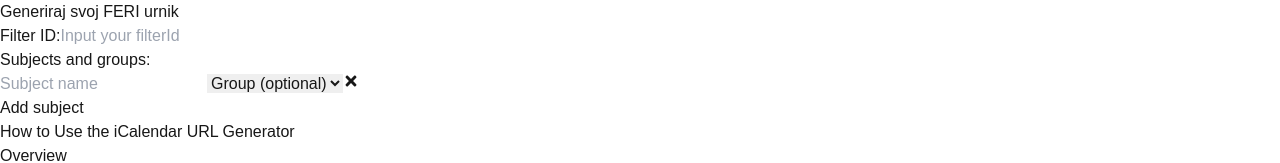
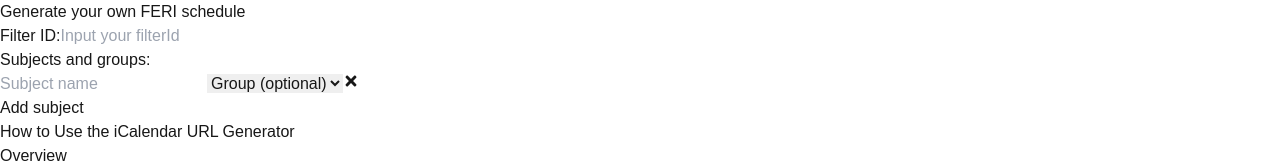
Before and after one commit to pegi4/feri-urnik-personal-url-google-calendar-generator, a Next.js app: page / in a window 1280 px wide. Shown: the top 163 px of the page. Built offline with nearby package versions, Linux system fonts and the light colour scheme.

Commit message:
litlle update

```diff
--- a/src/app/page.js
+++ b/src/app/page.js
@@ -35,7 +35,7 @@
         return `${encodeURIComponent(trimmedName)},${group}`;
       })
       .join(';');
-    return `/api/calendar?filterId=${filterId}&subjects=${subjectParams}`;
+    return `https://feri-calendar.vercel.app/api/calendar?filterId=${filterId}&subjects=${subjectParams}`;
   }, [filterId, subjects]);
 
   // useEffect, ki se sproži ob vsaki spremembi filterId ali subjects
@@ -56,7 +56,7 @@
 
   return (
     <div className="p-6 max-w-lg mx-auto">
-      <h1 className="text-2xl font-bold mb-6 text-center">Generiraj svoj FERI urnik</h1>
+      <h1 className="text-2xl font-bold mb-6 text-center">Generate your own FERI schedule</h1>
 
       {/* Vnos za filterId */}
       <div className="mb-4">
@@ -126,10 +126,10 @@
               onClick={copyToClipboard}
               className="ml-4 bg-blue-500 hover:bg-blue-600 text-white py-1 px-2 rounded flex items-center"
             >
-              <FaCopy className="mr-1" /> Kopiraj
+              <FaCopy className="mr-1" /> Copy
             </button>
           </div>
-          {copied && <span className="text-green-500 mt-2">URL kopiran!</span>}
+          {copied && <span className="text-green-500 mt-2">URL copied!</span>}
         </div>
       )}
     </div>
```
